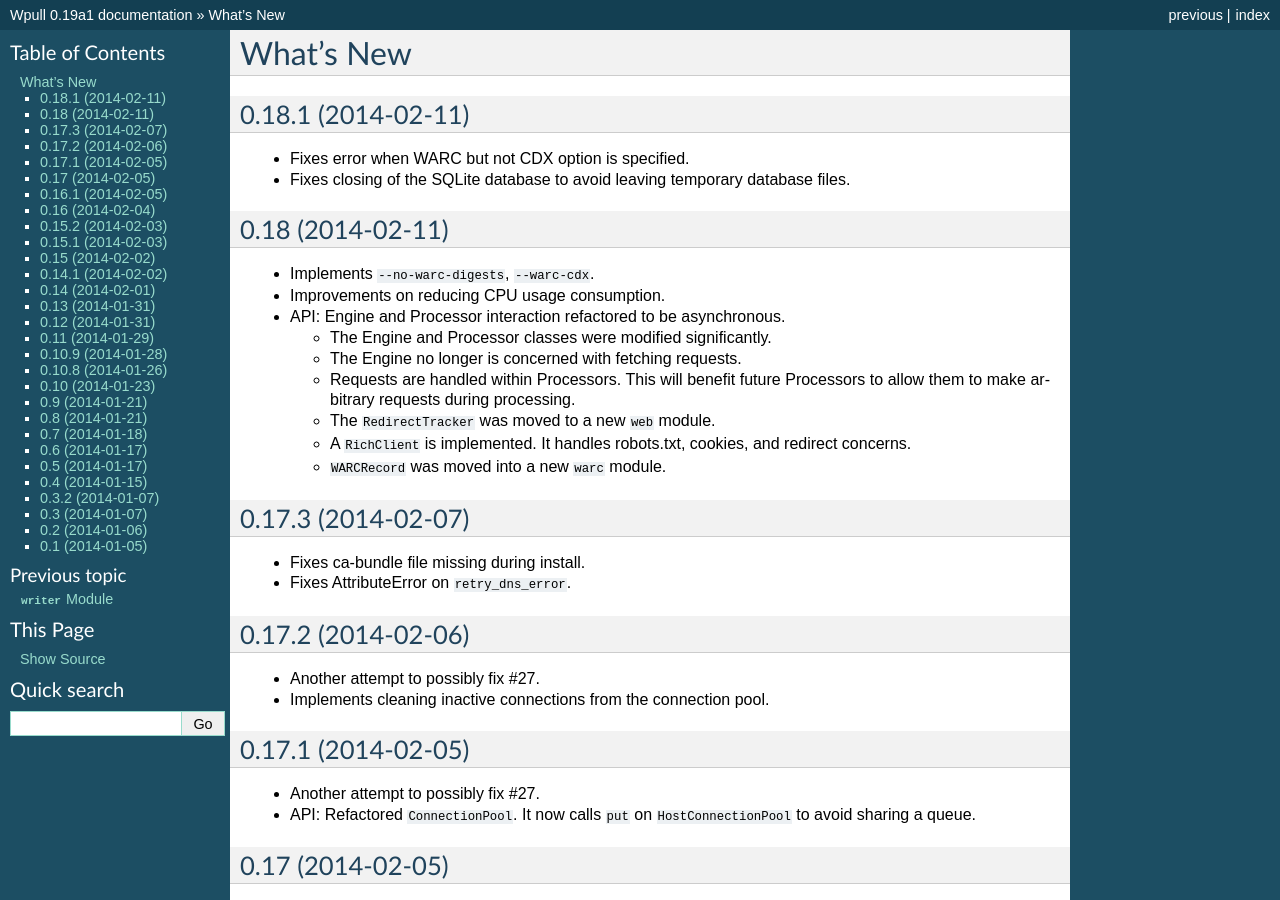
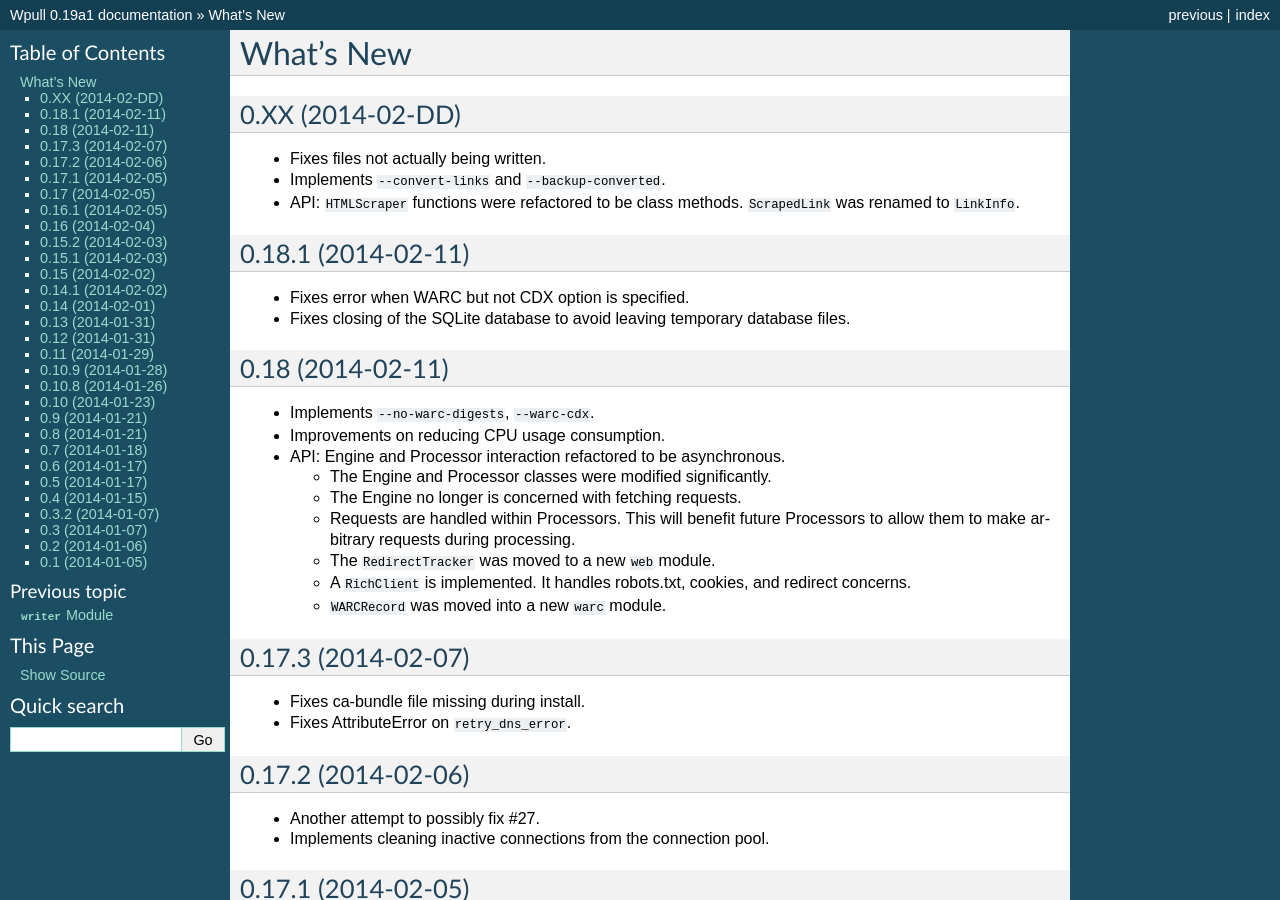
Before and after one commit to ArchiveTeam/wpull, a Sphinx documentation site: the page built from doc/changelog.rst, in a window 1280 px wide and 900 px high. Built offline with Sphinx 7.4.7, drawn with Linux system fonts in a browser that asks for light colours.

Commit message:
changelog: Updates latest entry (files not written, --convert-links).
Closes chfoo/wpull#4. Updates terse_options.rst

```diff
--- a/doc/changelog.rst
+++ b/doc/changelog.rst
@@ -1,6 +1,14 @@
 ==========
 What's New
 ==========
+
+0.XX (2014-02-DD)
+=================
+
+* Fixes files not actually being written.
+* Implements ``--convert-links`` and ``--backup-converted``.
+* API: ``HTMLScraper`` functions were refactored to be class methods. ``ScrapedLink`` was renamed to ``LinkInfo``.
+
 
 0.18.1 (2014-02-11)
 ===================
--- a/doc/terse_options.rst
+++ b/doc/terse_options.rst
@@ -28,7 +28,7 @@
                      [--warc-header STRING] [--warc-cdx] [--no-warc-compression]
                      [--no-warc-digests] [--no-warc-keep-log]
                      [--warc-tempdir DIRECTORY] [-r] [-l NUMBER]
-                     [--delete-after] [-p] [--accept-regex REGEX]
+                     [--delete-after] [-k] [-K] [-p] [--accept-regex REGEX]
                      [--reject-regex REGEX] [--regex-type TYPE] [-D LIST]
                      [--exclude-domains LIST] [--hostnames LIST]
                      [--exclude-hostnames LIST] [--follow-tags LIST]
@@ -159,6 +159,9 @@
     -l NUMBER, --level NUMBER
                           limit recursion depth to NUMBER
     --delete-after        download files temporarily and delete them after
+    -k, --convert-links   rewrite links in files that point to local files
+    -K, --backup-converted
+                          save original files before converting their links
     -p, --page-requisites
                           download objects embedded in pages
 
```
